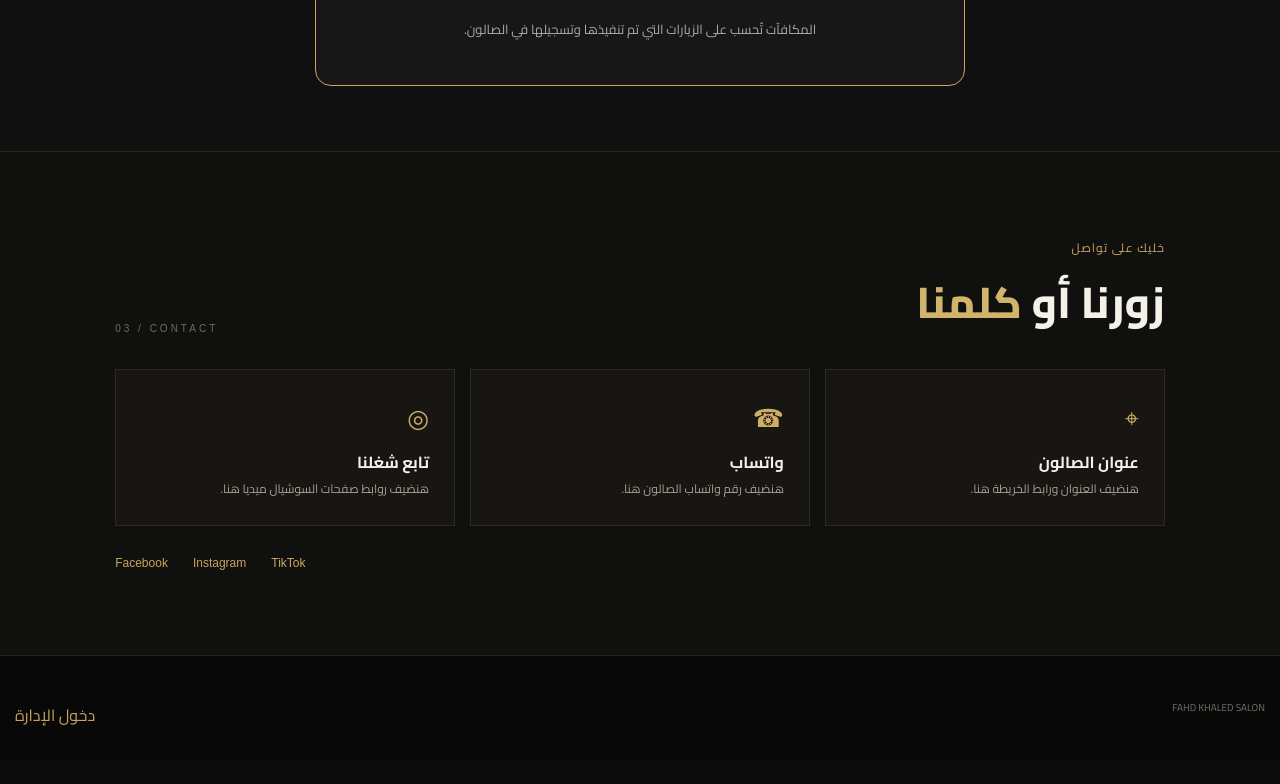
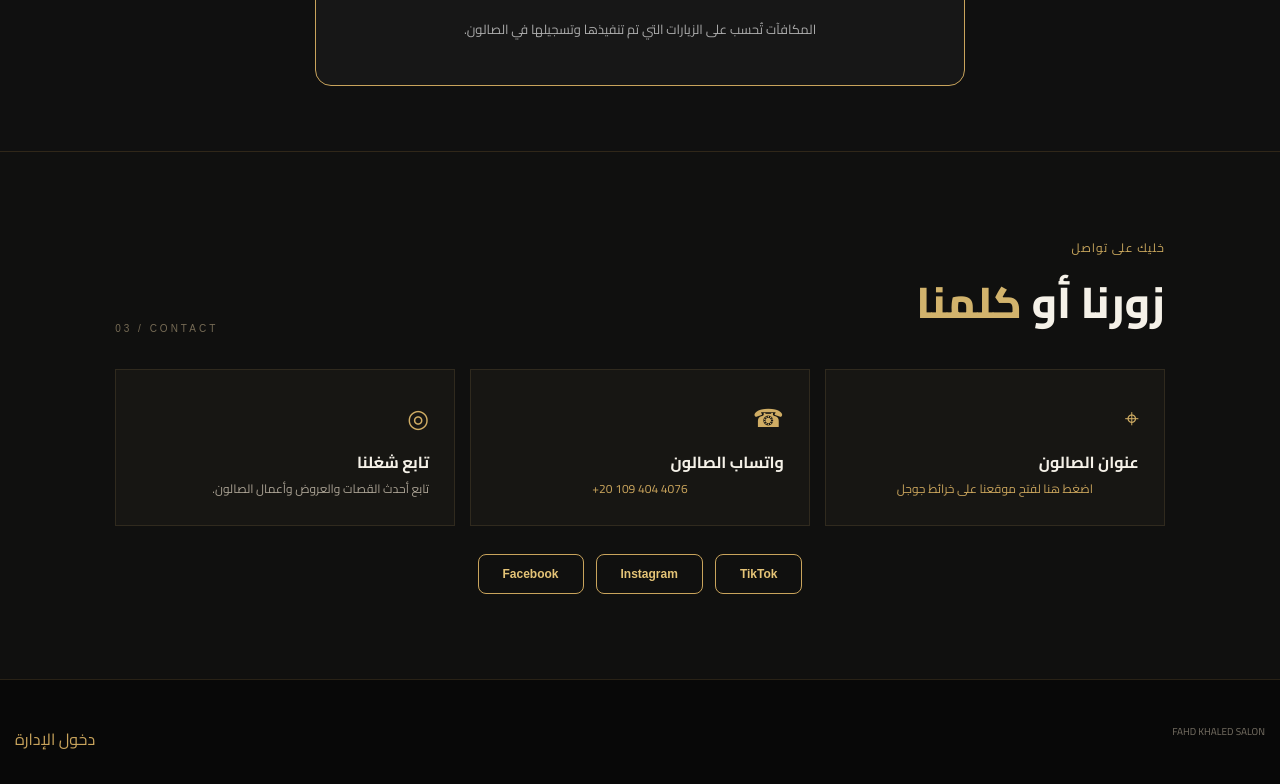
Before and after one commit to fahd87142-alt/FAHD-KHALED-SALON-WEBSITE-V2, a plain HTML site: page index.html in a window 1280 px wide. Shown: the part 3586-4370 px from the top of the page. Before the commit the page ends 4346 px from the top, so only its background shows below. Drawn offline with Linux system fonts and the light colour scheme; no server answers.

Commit message:
Add contact links and social media section

```diff
--- a/index.html
+++ b/index.html
@@ -127,6 +127,51 @@
     .loyalty-message {
       margin-top: 15px;
       color: #e5c477;
+    }
+
+    /* روابط التواصل */
+    .contact-card-link {
+      display: block;
+      color: inherit;
+      text-decoration: none;
+      transition: .3s ease;
+    }
+
+    .contact-card-link:hover {
+      border-color: #c9a45c;
+      transform: translateY(-4px);
+    }
+
+    .contact-card-link p {
+      color: #c9a45c;
+      direction: ltr;
+      text-align: center;
+      overflow-wrap: anywhere;
+    }
+
+    .social-links {
+      display: flex;
+      justify-content: center;
+      align-items: center;
+      flex-wrap: wrap;
+      gap: 12px;
+      margin-top: 28px;
+    }
+
+    .social-links a {
+      display: inline-block;
+      padding: 12px 24px;
+      border: 1px solid #c9a45c;
+      border-radius: 8px;
+      color: #e5c477;
+      text-decoration: none;
+      font-weight: 700;
+      transition: .3s ease;
+    }
+
+    .social-links a:hover {
+      background: #c9a45c;
+      color: #111;
     }
   </style>
 </head>
@@ -449,30 +494,51 @@
 
     <div class="contact-grid">
 
-      <div class="contact-card">
+      <a class="contact-card contact-card-link"
+         href="https://goo.gl/maps/dmr9LqL3SxbH5aDK7?g_st=ac"
+         target="_blank" rel="noopener noreferrer">
+
         <span>⌖</span>
         <h3>عنوان الصالون</h3>
-        <p>هنضيف العنوان ورابط الخريطة هنا.</p>
-      </div>
+        <p>اضغط هنا لفتح موقعنا على خرائط جوجل</p>
 
-      <div class="contact-card">
+      </a>
+
+      <a class="contact-card contact-card-link"
+         href="https://wa.me/201094044076"
+         target="_blank" rel="noopener noreferrer">
+
         <span>☎</span>
-        <h3>واتساب</h3>
-        <p>هنضيف رقم واتساب الصالون هنا.</p>
-      </div>
+        <h3>واتساب الصالون</h3>
+        <p>+20 109 404 4076</p>
+
+      </a>
 
       <div class="contact-card">
         <span>◎</span>
         <h3>تابع شغلنا</h3>
-        <p>هنضيف روابط صفحات السوشيال ميديا هنا.</p>
+        <p>تابع أحدث القصات والعروض وأعمال الصالون.</p>
       </div>
 
     </div>
 
     <div class="social-links">
-      <a href="#" aria-disabled="true">Facebook</a>
-      <a href="#" aria-disabled="true">Instagram</a>
-      <a href="#" aria-disabled="true">TikTok</a>
+
+      <a href="https://www.facebook.com/share/1FkSQTReH8/"
+         target="_blank" rel="noopener noreferrer">
+        Facebook
+      </a>
+
+      <a href="https://www.instagram.com/fahd_khaled77?cnvx=cG05NDE1ZmFienZy"
+         target="_blank" rel="noopener noreferrer">
+        Instagram
+      </a>
+
+      <a href="https://www.tiktok.com/@fahdkhaled39?_r=1&_t=ZS-9BZbHuJO1K9"
+         target="_blank" rel="noopener noreferrer">
+        TikTok
+      </a>
+
     </div>
 
   </section>
```
